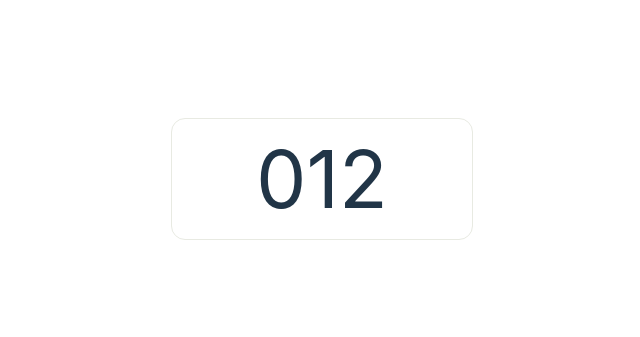
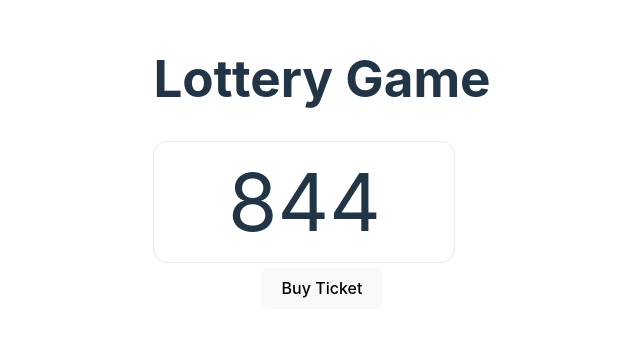
Before and after one commit to Abhay108cell/react, a React (Vite) app: page / in a window 1280 px wide. Shown: the part 219-556 px from the top of the page, without its empty margins (318-958 px from the left). Built offline with nearby package versions, Linux system fonts and the light colour scheme.

Commit message:
using functions as props

```diff
--- a/src/App.jsx
+++ b/src/App.jsx
@@ -6,8 +6,8 @@
    {/* <TicketNum num={5} />
    <TicketNum num={2} />
    <TicketNum num={1} /> */}
-   <Ticket ticket={[0,1,2]}/>
-   {/* <LotteryGame/> */}
+   {/* <Ticket ticket={[0,1,2]}/> */}
+   <LotteryGame num={3} winningSum={15}/>
     </>
   )
 }
--- a/src/LotteryGame.jsx
+++ b/src/LotteryGame.jsx
@@ -1,25 +1,23 @@
+import Ticket  from "./Ticket";
+import "./LotteryGame.css"
 import { useState } from "react";
-import "./LotteryGame.css";
+// import "./LotteryGame.css";
 import { genNumber, sum } from "./helper";
-export default function LotteryGame(){
-  let [ticket, setTicket] = useState(genNumber(3))
-  let isWinning = sum(ticket) === 15
+export default function LotteryGame({num=3, winningSum=15}){
+  let [ticket, setTicket] = useState(genNumber(num))
+  let isWinning = sum(ticket) === winningSum
 
   let buyTicket= ()=>{
-    setTicket(genNumber(3));
+    setTicket(genNumber(num));
   }
 
   return(
     <div><h1>Lottery Game </h1>
-    <div className="ticket">
-      <span>{ticket[0]}</span>
-      <span>{ticket[1]}</span>
-      <span>{ticket[2]}</span>
-    </div>
-    <br />
+    <Ticket ticket={ticket}/>
     <div className="center-button">
+
+
     <button   onClick={buyTicket}>Buy Ticket</button>
-    <br />
 
     </div>
     <h3 className="center-item">{isWinning && "congratulations you won!"}</h3>
```
